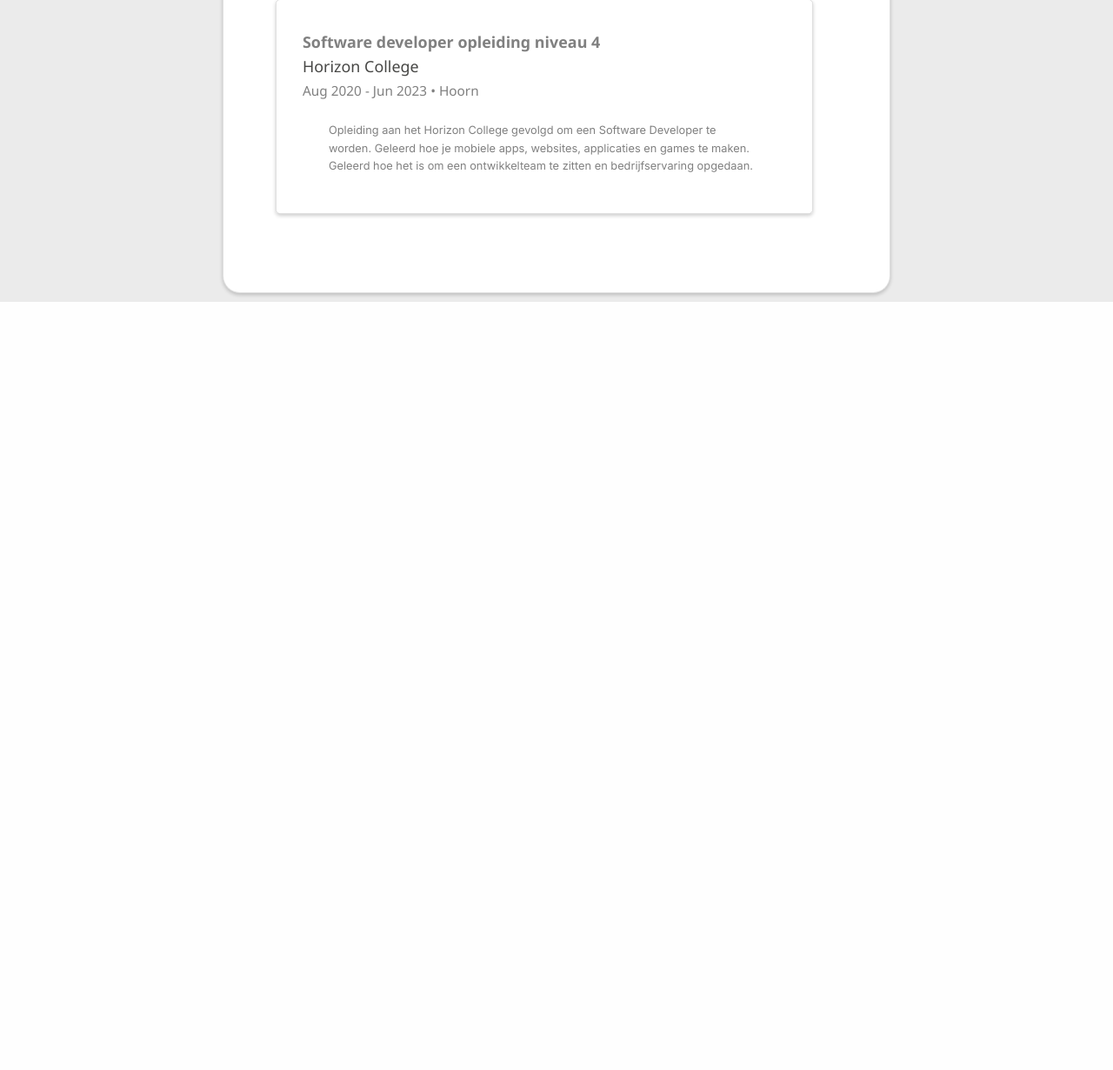
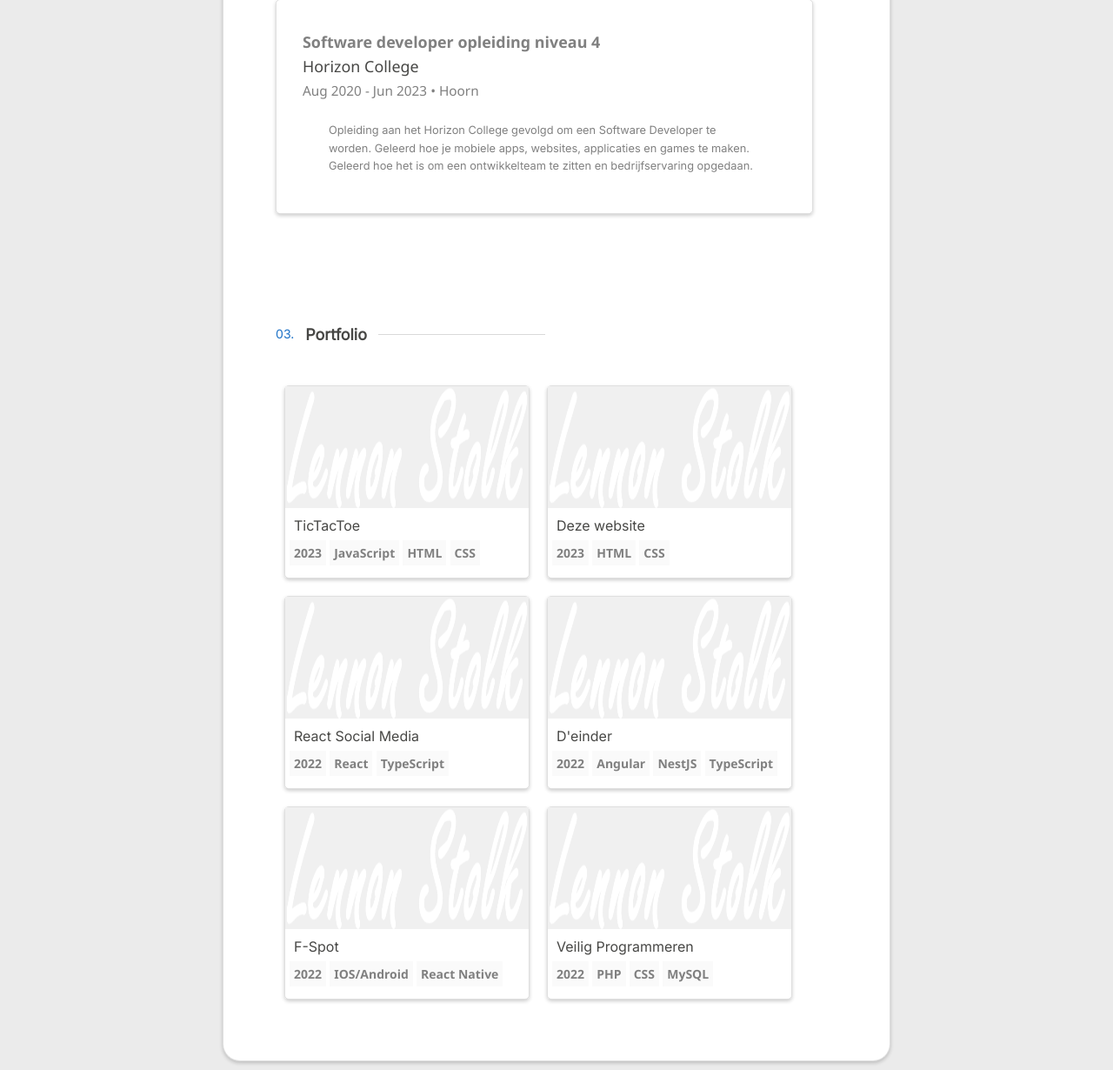
Before and after one commit to LennonStolk/website, a PHP site: page / in a window 1280 px wide. Shown: the part 1697-2927 px from the top of the page at 87% size. Before the commit the page ends 2044 px from the top, so only its background shows below. Run offline with PHP 8.4, Linux system fonts and the light colour scheme; some libraries are stand-ins or nearby versions; some web fonts are replaced.

Commit message:
Portfolio gedeelte toegevoegd

```diff
--- a/css/style.css
+++ b/css/style.css
@@ -343,6 +343,57 @@
   font-size: clamp(12px, 1.2vw, 18px);
 }
 
+.portfolio {
+  width: 100%;
+  margin: 100px auto 0 auto;
+}
+
+.portfolio-list {
+  width: 100%;
+  display: flex;
+  flex-direction: row;
+  flex-wrap: wrap;
+  justify-content: start;
+  align-items: center;
+}
+
+.portfolio-block {
+  width: 280px;
+  height: 220px;
+  margin: 10px;
+  border: 1px solid rgba(0, 0, 0, 0.125);
+  border-radius: 5px;
+  box-shadow: 0 2px 4px 0 rgba(0, 0, 0, 0.2);
+  transition: ease-in-out 200ms;
+}
+
+.portfolio-block:hover {
+  box-shadow: 0 8px 16px 0 rgba(0, 0, 0, 0.2);
+}
+
+.portfolio-image {
+  width: 280px;
+  height: 140px;
+  background-color: rgb(240, 240, 240);
+}
+
+.portfolio-title {
+  padding: 10px;
+  color: var(--main-headers);
+}
+
+.portfolio-labels {
+  font-family: "Segoe UI", Tahoma, Geneva, Verdana, sans-serif;
+  padding: 5px;
+}
+
+.portfolio-label {
+  background-color: #fafafa;
+  font-size: 14px;
+  padding: 5px;
+  font-weight: 600;
+}
+
 /* Media queries */
 
 @media only screen and (max-width: 1400px) {
--- a/index.html
+++ b/index.html
@@ -147,6 +147,74 @@
             </ol>
         </section>
 
+        <!-- Portfolio -->
+        <section class="portfolio" id="portfolio">
+            <div class="section-title">
+                <span class="section-title-number">03.</span>
+                <h3 class="section-title-text">Portfolio</h3>
+                <div class="section-title-line"></div>
+            </div>
+            <ul class="portfolio-list">
+                <li class="portfolio-block">
+                    <img src="img/logo.png" alt="Plaatje van project TicTacToe" class="portfolio-image">
+                    <h5 class="portfolio-title">TicTacToe</h5>
+                    <div class="portfolio-labels">
+                        <span class="portfolio-label">2023</span>
+                        <span class="portfolio-label">JavaScript</span>
+                        <span class="portfolio-label">HTML</span>
+                        <span class="portfolio-label">CSS</span>
+                    </div>
+                </li>
+                <li class="portfolio-block">
+                    <img src="img/logo.png" alt="Plaatje van project deze website" class="portfolio-image">
+                    <h5 class="portfolio-title">Deze website</h5>
+                    <div class="portfolio-labels">
+                        <span class="portfolio-label">2023</span>
+                        <span class="portfolio-label">HTML</span>
+                        <span class="portfolio-label">CSS</span>
+                    </div>
+                </li>
+                <li class="portfolio-block">
+                    <img src="img/logo.png" alt="Plaatje van project React Social Media" class="portfolio-image">
+                    <h5 class="portfolio-title">React Social Media</h5>
+                    <div class="portfolio-labels">
+                        <span class="portfolio-label">2022</span>
+                        <span class="portfolio-label">React</span>
+                        <span class="portfolio-label">TypeScript</span>
+                    </div>
+                </li>
+                <li class="portfolio-block">
+                    <img src="img/logo.png" alt="Plaatje van project d' Einder" class="portfolio-image">
+                    <h5 class="portfolio-title">D'einder</h5>
+                    <div class="portfolio-labels">
+                        <span class="portfolio-label">2022</span>
+                        <span class="portfolio-label">Angular</span>
+                        <span class="portfolio-label">NestJS</span>
+                        <span class="portfolio-label">TypeScript</span>
+                    </div>
+                </li>
+                <li class="portfolio-block">
+                    <img src="img/logo.png" alt="Plaatje van project React Social Media" class="portfolio-image">
+                    <h5 class="portfolio-title">F-Spot</h5>
+                    <div class="portfolio-labels">
+                        <span class="portfolio-label">2022</span>
+                        <span class="portfolio-label">IOS/Android</span>
+                        <span class="portfolio-label">React Native</span>
+                    </div>
+                </li>
+                <li class="portfolio-block">
+                    <img src="img/logo.png" alt="Plaatje van project React Social Media" class="portfolio-image">
+                    <h5 class="portfolio-title">Veilig Programmeren</h5>
+                    <div class="portfolio-labels">
+                        <span class="portfolio-label">2022</span>
+                        <span class="portfolio-label">PHP</span>
+                        <span class="portfolio-label">CSS</span>
+                        <span class="portfolio-label">MySQL</span>
+                    </div>
+                </li>
+            </ul>
+        </section>
+
     </main>
 
     <!-- Right-hand filler section -->
```
